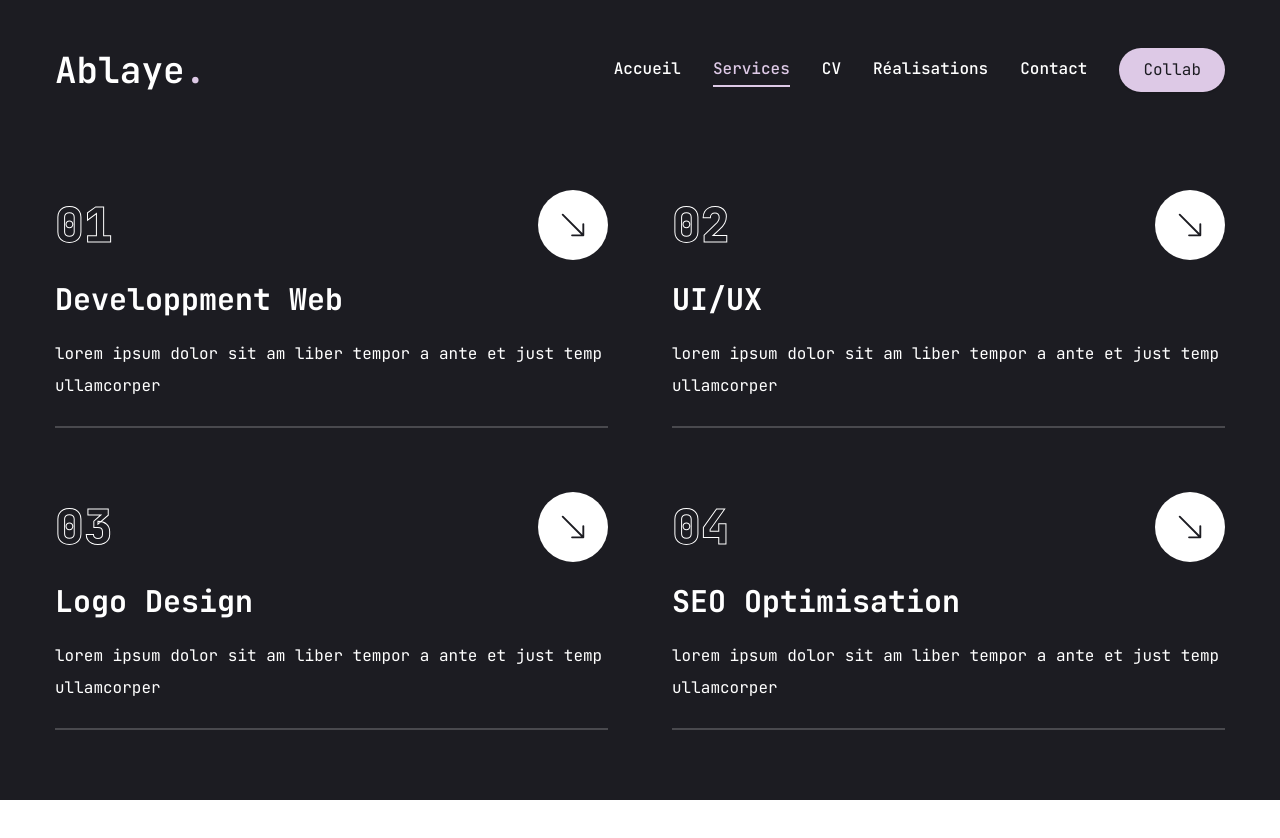
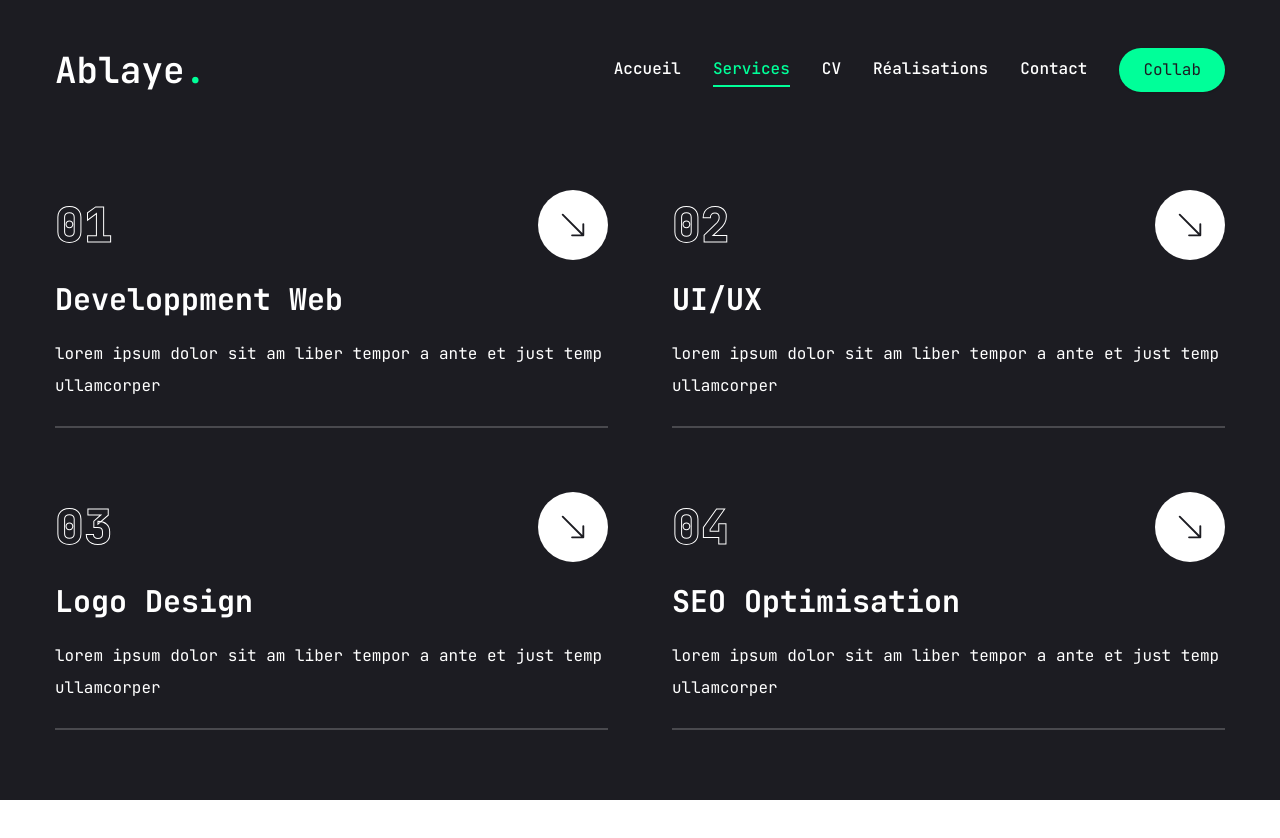
Before and after one commit to abdoulayeloo/ablaye-portfolio, a Next.js app: page /services in a window 1280 px wide. Shown: the top 838 px of the page. Built offline with nearby package versions, Linux system fonts and the light colour scheme.

Commit message:
change theme color

```diff
--- a/app/globals.css
+++ b/app/globals.css
@@ -76,6 +76,6 @@
     -webkit-text-stroke: 1px #ffffff;
   }
   .text-outline-hover {
-    -webkit-text-stroke: 1px #b591a7;
+    -webkit-text-stroke: 1px #00ff99;
   }
 }
--- a/components/Photo.tsx
+++ b/components/Photo.tsx
@@ -34,7 +34,7 @@ const Photo = () => {
           cx="253"
           cy="253"
           r="250"
-          stroke="#b591a7"
+          stroke="#00ff99"
           stroke-width="4"
           strokeLinecap={"round"}
           strokeLinejoin={"round"}
--- a/tailwind.config.ts
+++ b/tailwind.config.ts
@@ -36,8 +36,8 @@ const config: Config = {
 			colors: {
 				primary: "#1c1c22",
 				accent: {
-					DEFAULT: "#ddc9e6",
-					hover: "#b591a7",
+					DEFAULT: "#00ff99",
+					hover: "#00e187",
 				}
 			},
 			borderRadius: {
```
